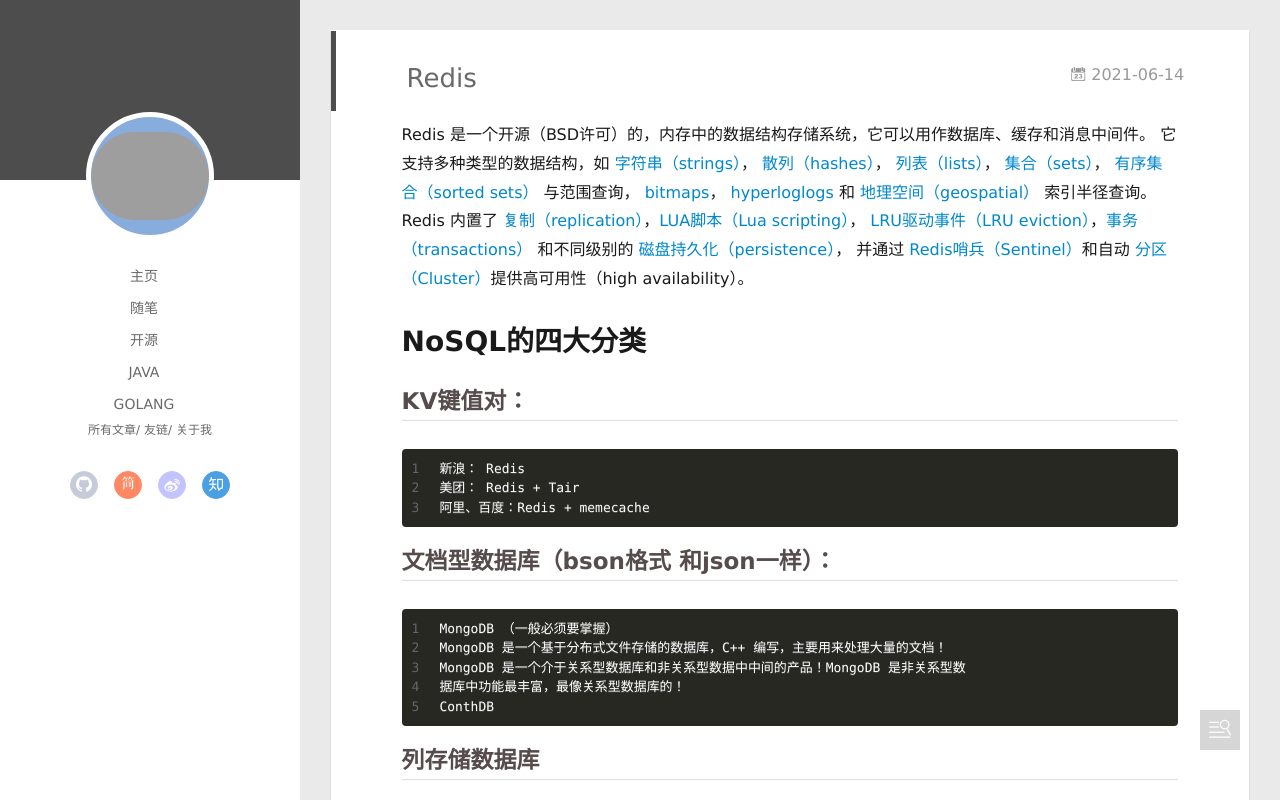
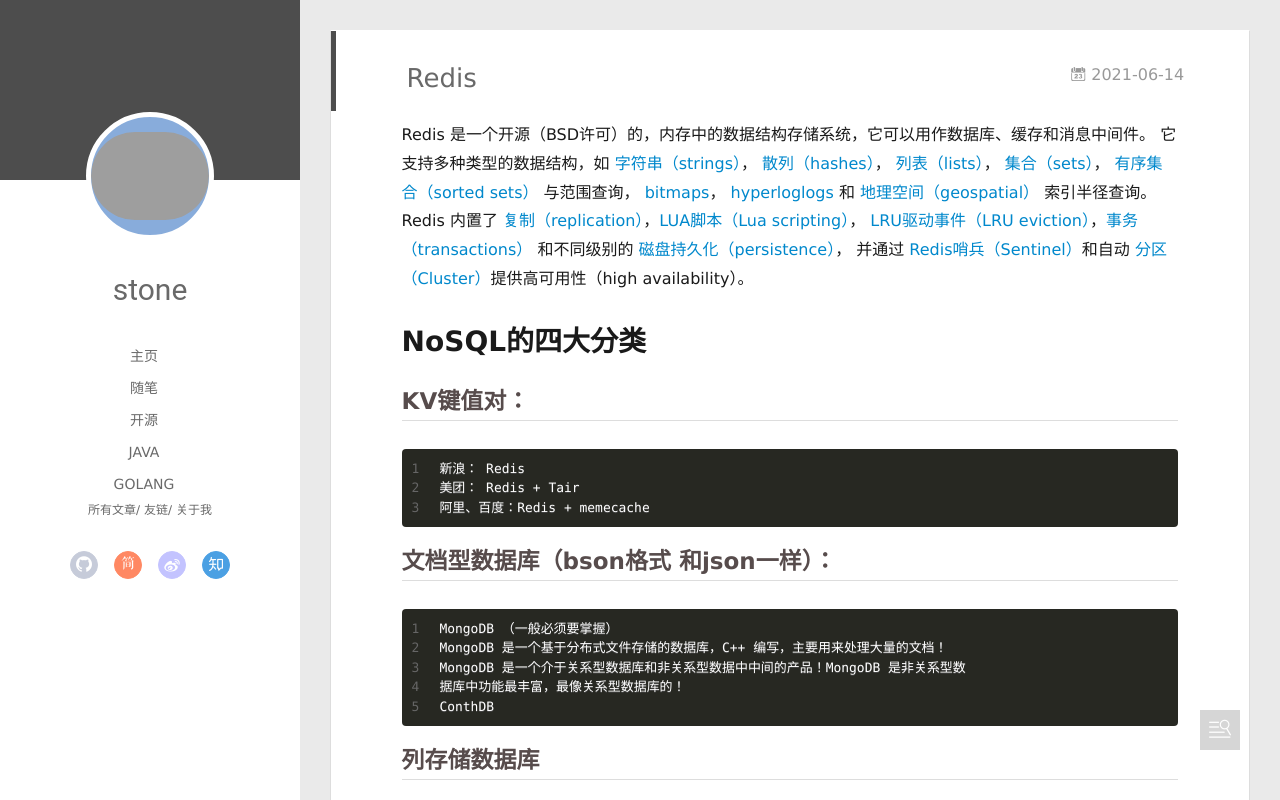
Before and after one commit to shigh626/shigh626.github.io, a plain HTML site: page 2021/06/14/Redis/index.html in a window 1280 px wide. Drawn offline with Linux system fonts and the light colour scheme; grey boxes are pictures that could not be loaded.

Commit message:
Site updated: 2021-06-14 17:00:19

```diff
--- a/2021/06/14/Redis/index.html
+++ b/2021/06/14/Redis/index.html
@@ -83,7 +83,7 @@
 			<img src="https://qq.yh31.com/tp/zjbq/202007241454380303.gif" class="js-avatar">
 		</a>
 		<hgroup>
-		  <h1 class="header-author"><a href="/"></a></h1>
+		  <h1 class="header-author"><a href="/">stone</a></h1>
 		</hgroup>
 
 
@@ -147,7 +147,7 @@
 				<img src="https://qq.yh31.com/tp/zjbq/202007241454380303.gif" class="js-avatar">
 			</div>
 			<hgroup>
-			  <h1 class="header-author js-header-author"></h1>
+			  <h1 class="header-author js-header-author">stone</h1>
 			</hgroup>
 
 
```
Also changed, not shown: 2021/06/14/hello-world/index.html (+2 -2 lines), 2021/06/14/java SE/index.html (+2 -2 lines), 2021/06/14/juc/index.html (+2 -2 lines), archives/2021/06/index.html (+2 -2 lines), archives/2021/index.html (+2 -2 lines), archives/index.html (+2 -2 lines), index.html (+2 -2 lines), tags/Java/index.html (+2 -2 lines), tags/开源/index.html (+2 -2 lines).
